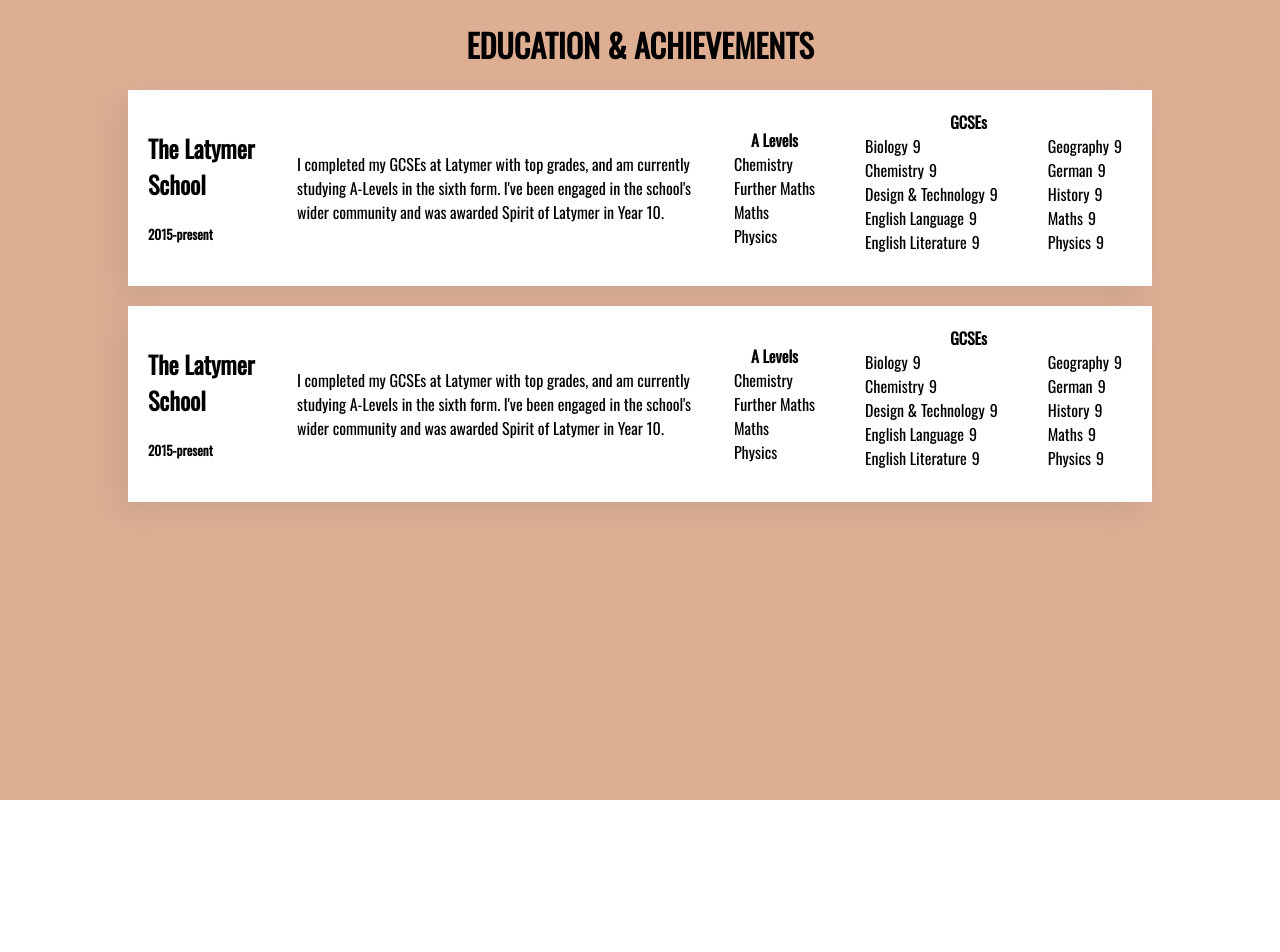
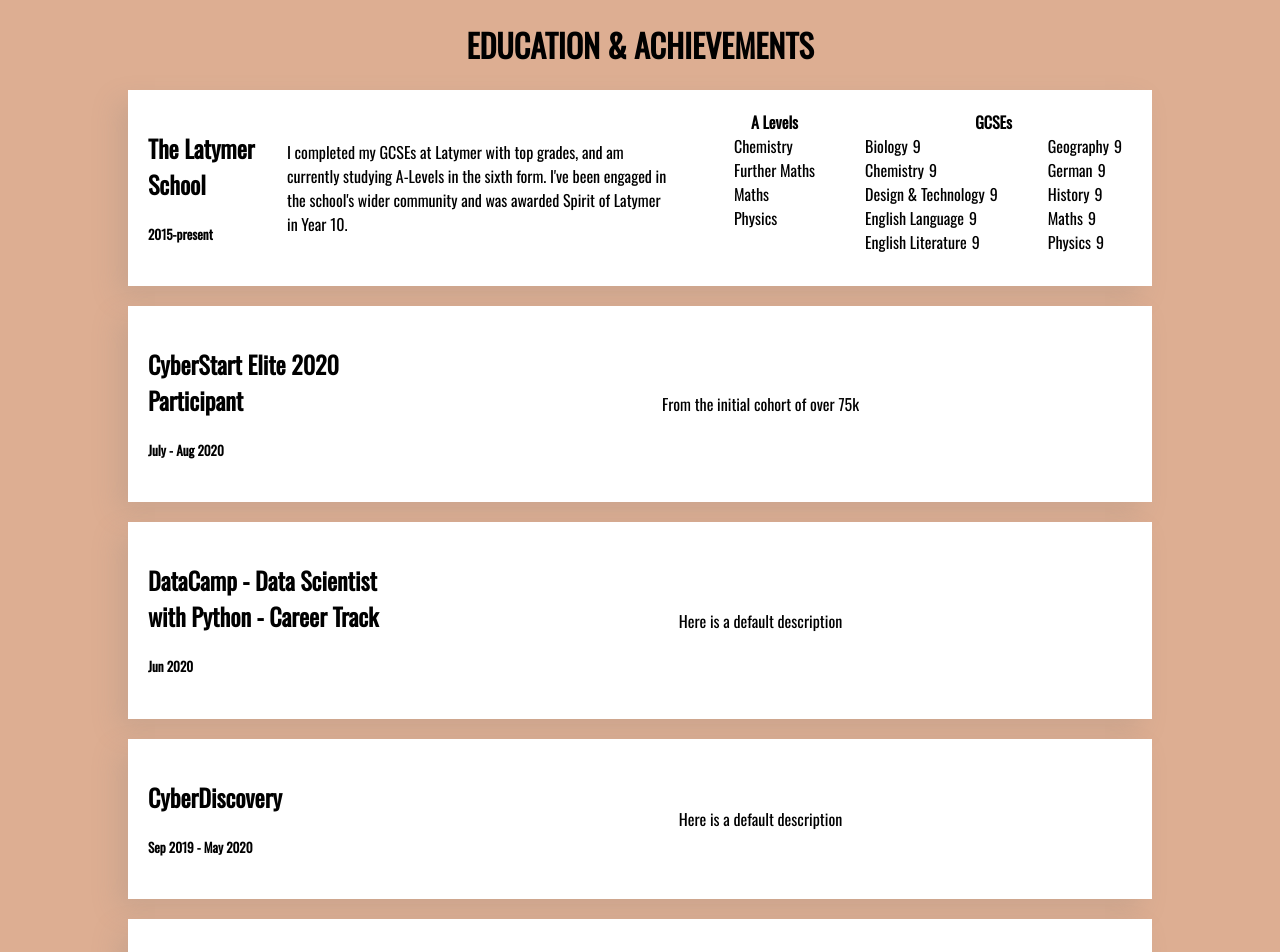
Before and after one commit to sol-austin/sol-abrahams-tech, a React (Create React App) app: page /education in a window 1280 px wide. Shown: the top 952 px of the page. Before the commit the page ends 800 px from the top, so only its background shows below. Built offline with nearby package versions, Linux system fonts and the light colour scheme.

Commit message:
new education cards added

```diff
--- a/src/CardRow.js
+++ b/src/CardRow.js
@@ -1,16 +1,18 @@
 import React from 'react'
 
-const CardRow = () => {
+const CardRow = (props) => {
   return (
     <li className='the-latymer-school'>
       <div className='the-latymer-school'>
         <div className='card-left-header card-section'>
-          <h2>The Latymer School</h2>
-          <h5>2015-present</h5>
+          <h2>{props.card.title}</h2>
+          <h5>{props.card.dates}</h5>
         </div>
         <div className='card-right-description card-section'>
-          <p>I completed my GCSEs at Latymer with top grades, and am currently studying A-Levels in the sixth form. I've been engaged in the school's wider community and was awarded Spirit of Latymer in Year 10.</p>
+          <p>{props.card.description}</p>
         </div>
+        <div className='card-right-school-grades'>
+          {props.card.alevels &&
           <div className='card-right-alevel-grades card-section'>
             <h4 style={{ margin: 0 }}>A Levels</h4>
             <ul className='a-level-grades'>
@@ -20,6 +22,8 @@
               <li>Physics</li>
             </ul>
           </div>
+          }
+          {props.card.gcses &&
           <div className='card-right-gcse-grades card-section'>
             <h4 style={{ margin: 0 }}>GCSEs</h4>
             <div className='gcse-columns-container'>
@@ -39,6 +43,8 @@
               </ul>
             </div>
           </div>
+          }
+        </div>
       </div>
     </li>
   )
--- a/src/Education.css
+++ b/src/Education.css
@@ -51,9 +51,10 @@
 }
 
 .card-right-alevel-grades {
-  margin-top: auto;
-  margin-bottom: auto;
   margin-right: 0;
+  margin-bottom: 20px;
+  margin-left: 50px;
+  margin-right: 50px;
 }
 
 .grade-number {
@@ -72,7 +73,6 @@
 
 .left-column-gcse-grades {
   margin-right: 50px;
-  margin-left: 50px;
 }
 
 .gcse-grades-column > li {
@@ -82,19 +82,24 @@
 .card-right-description {
   flex: 3;
   display: flex;
-  margin-right: 20px;
+  min-width: 200px;
 }
 
 .card-right-description > p {
   margin: auto;
 }
 
-@media (max-width:900px) {
-  .education-achievement-events > li > div {
-    flex-direction: column;
-  }
+.gcse-columns-container {
+  display: flex;
+  justify-content: center;
 }
 
-.gcse-columns-container {
+.the-latymer-school {
+  justify-content: center;
+}
+
+.card-right-school-grades {
   display: flex;
+  flex-flow: row wrap;
+  justify-content: center;
 }
--- a/src/Education.js
+++ b/src/Education.js
@@ -1,6 +1,7 @@
 import React from 'react'
 import './Education.css'
 import CardRow from './CardRow.js'
+import copy from './common/copy.js'
 
 const Education = () => {
   return (
@@ -9,46 +10,9 @@
         <div className='inner-education-container'>
           <h1>EDUCATION & ACHIEVEMENTS</h1>
           <ul className='education-achievement-events'>
-            <li className='the-latymer-school'>
-              <div className='the-latymer-school'>
-                <div className='card-left-header card-section'>
-                  <h2>The Latymer School</h2>
-                  <h5>2015-present</h5>
-                </div>
-                <div className='card-right-description card-section'>
-                  <p>I completed my GCSEs at Latymer with top grades, and am currently studying A-Levels in the sixth form. I've been engaged in the school's wider community and was awarded Spirit of Latymer in Year 10.</p>
-                </div>
-                <div className='card-right-alevel-grades card-section'>
-                  <h4 style={{ margin: 0 }}>A Levels</h4>
-                  <ul className='a-level-grades'>
-                    <li>Chemistry</li>
-                    <li>Further Maths</li>
-                    <li>Maths</li>
-                    <li>Physics</li>
-                  </ul>
-                </div>
-                <div className='card-right-gcse-grades card-section'>
-                  <h4 style={{ margin: 0 }}>GCSEs</h4>
-                  <div className='gcse-columns-container'>
-                    <ul className='left-column-gcse-grades gcse-grades-column'>
-                      <li>Biology<span className='grade-number'>9</span></li>
-                      <li>Chemistry<span className='grade-number'>9</span></li>
-                      <li>Design & Technology<span className='grade-number'>9</span></li>
-                      <li>English Language<span className='grade-number'>9</span></li>
-                      <li>English Literature<span className='grade-number'>9</span></li>
-                    </ul>
-                    <ul className='right-column-gcse-grades gcse-grades-column'>
-                      <li>Geography<span className='grade-number'>9</span></li>
-                      <li>German<span className='grade-number'>9</span></li>
-                      <li>History<span className='grade-number'>9</span></li>
-                      <li>Maths<span className='grade-number'>9</span></li>
-                      <li>Physics<span className='grade-number'>9</span></li>
-                    </ul>
-                  </div>
-                </div>
-              </div>
-            </li>
-            <CardRow />
+            { copy.education.cards.map(card => (
+              <CardRow card={card} key={card.title} />
+            )) }
           </ul>
         </div>
       </div>
--- /dev/null
+++ b/src/common/copy.js
@@ -0,0 +1,76 @@
+const copy = {
+    education: {
+        cards: [
+            {
+                title: 'The Latymer School',
+                dates: '2015-present',
+                description: 'I completed my GCSEs at Latymer with top grades, and am currently studying A-Levels in the sixth form. I\'ve been engaged in the school\'s wider community and was awarded Spirit of Latymer in Year 10.',
+                alevels: ['Chemistry', 'Further Maths', 'Maths', 'Physics'],
+                gcses: {
+                    'Biology': 9,
+                    'Chemistry': 9,
+                    'Design & Technology': 9,
+                    'English Language': 9,
+                    'English Literature': 9,
+                    'Geography': 9,
+                    'German': 9,
+                    'History': 9,
+                    'Maths': 9,
+                    'Physics': 9
+                }
+            },
+            {
+                title: 'CyberStart Elite 2020 Participant',
+                dates: 'July - Aug 2020',
+                description: 'From the initial cohort of over 75k'
+            },
+            {
+                title: 'DataCamp - Data Scientist with Python - Career Track',
+                dates: 'Jun 2020',
+                description: 'Here is a default description'
+            },
+            {
+                title: 'CyberDiscovery',
+                dates: 'Sep 2019 - May 2020',
+                description: 'Here is a default description'
+            },
+            {
+                title: 'CyberStart Essentials - Distinction',
+                dates: 'May 2020',
+                description: 'Here is a default description'
+            },
+            {
+                title: 'Duke of Edinburgh (Bronze)',
+                dates: 'Sep 2019',
+                description: 'Here is a default description'
+            },
+            {
+                title: 'UKMT Intermediate Mathematics Challenge - Gold',
+                dates: 'Jun 2019',
+                description: 'Here is a default description'
+            },
+            {
+                title: 'UKMT Junior Mathematics Challenge - Kangaroo',
+                dates: 'Jun 2017',
+                description: 'Here is a default description'
+            },
+            {
+                title: 'Delancey Schools Chess Challenge GigaFinal',
+                dates: 'July 2015',
+                description: 'Here is a default description'
+            },
+            {
+                title: 'UKMT Junior Mathematics Challenge - Gold',
+                dates: 'Jun 2015',
+                description: 'Here is a default description'
+            },
+            {
+                title: 'UKMT Junior Mathematics Challenge - Silver',
+                dates: 'Jun 2014',
+                description: 'Here is a default description'
+            }
+        ]
+    }
+}
+
+export default copy
```
Lines whose indentation alone changed are shown as unchanged.
